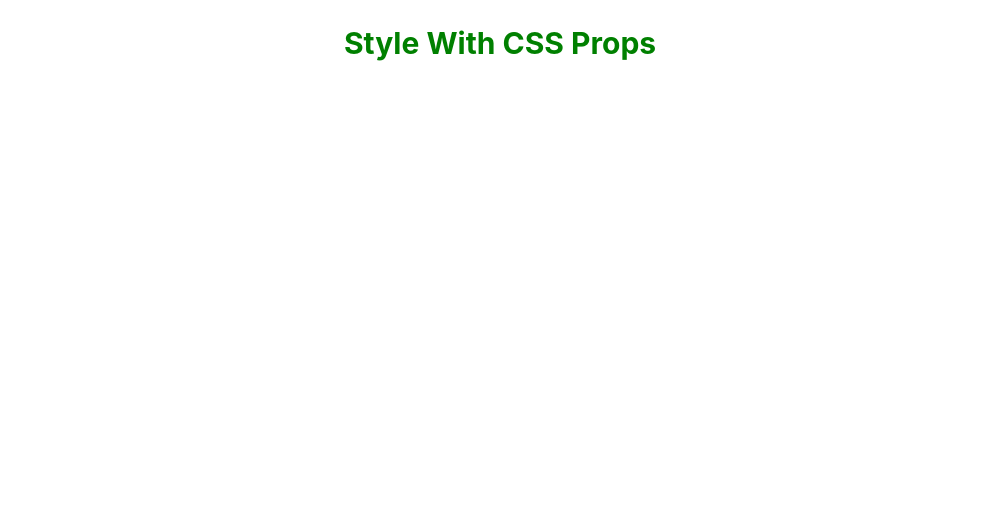
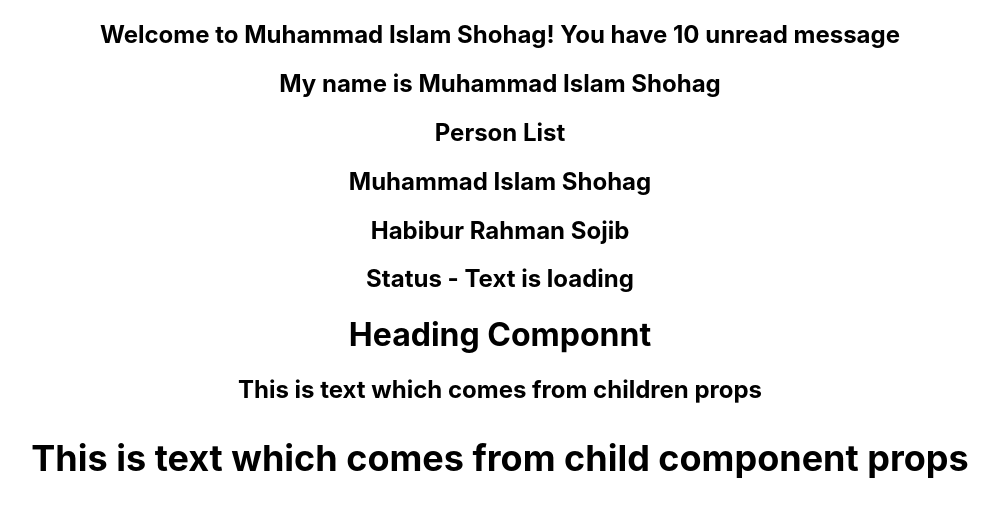
Before and after one commit to MuhammadShohagIslam/React-TypeScript, a React (Create React App) app: page / in a window 1280 px wide. Shown: the top 516 px of the page, without its empty margins (140-1139 px from the left). Built offline with nearby package versions, Linux system fonts and the light colour scheme.

Commit message:
Custome Type

```diff
--- a/src/App.tsx
+++ b/src/App.tsx
@@ -1,16 +1,16 @@
 import React from "react";
 import "./App.css";
-import StyleProps from "./components/StyleProps/StyleProps";
-// import Main from "./components/TypingProps/Main";
+import Main from "./components/TypingProps/Main";
 // import Main from './components/EventProps/Main';
+// import StyleProps from "./components/StyleProps/StyleProps";
 
 
 function App() {
     return (
         <div className="App">
-            {/* <Main /> */}
+            <Main />
             {/* <Main/> */}
-            <StyleProps style={{fontSize: 30, color:"green"}} />
+            {/* <StyleProps style={{fontSize: 30, color:"green"}} /> */}
         </div>
     );
 }
```
Also changed, not shown: src/components/CustomeTypeProps/Custome.type.ts (added, +8 -0 lines).
